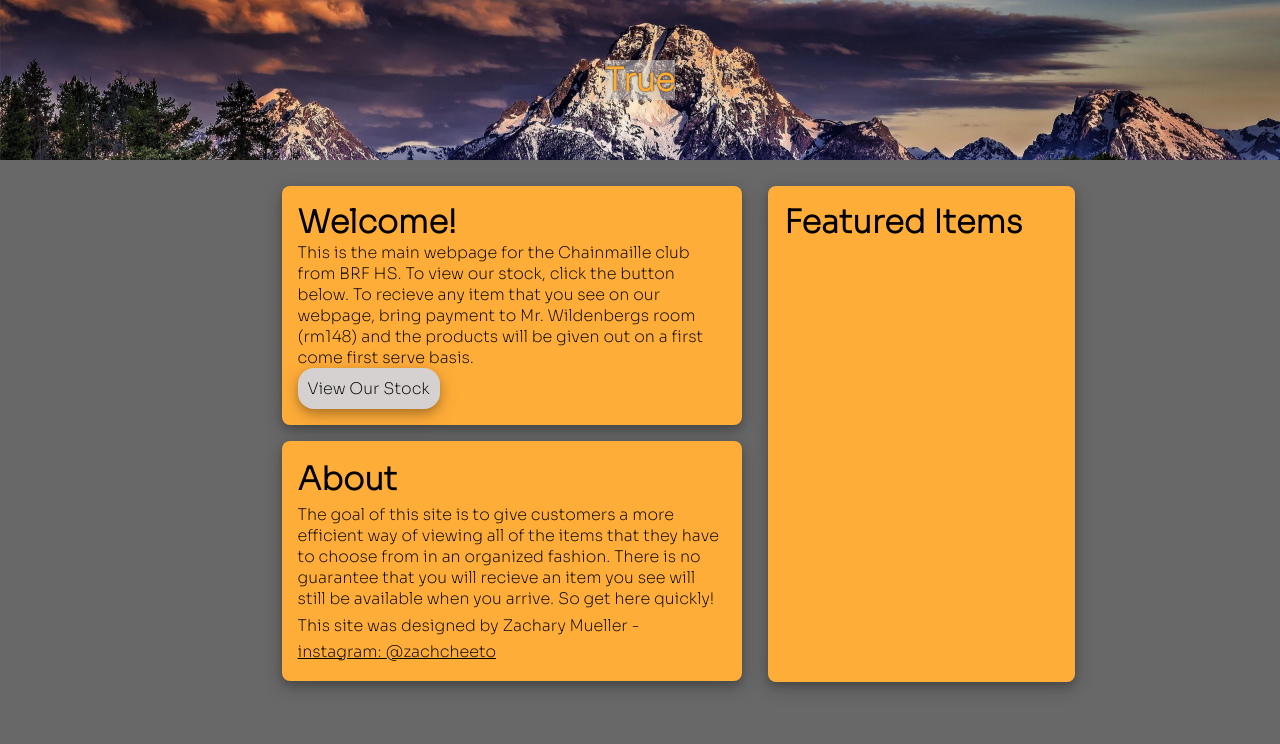
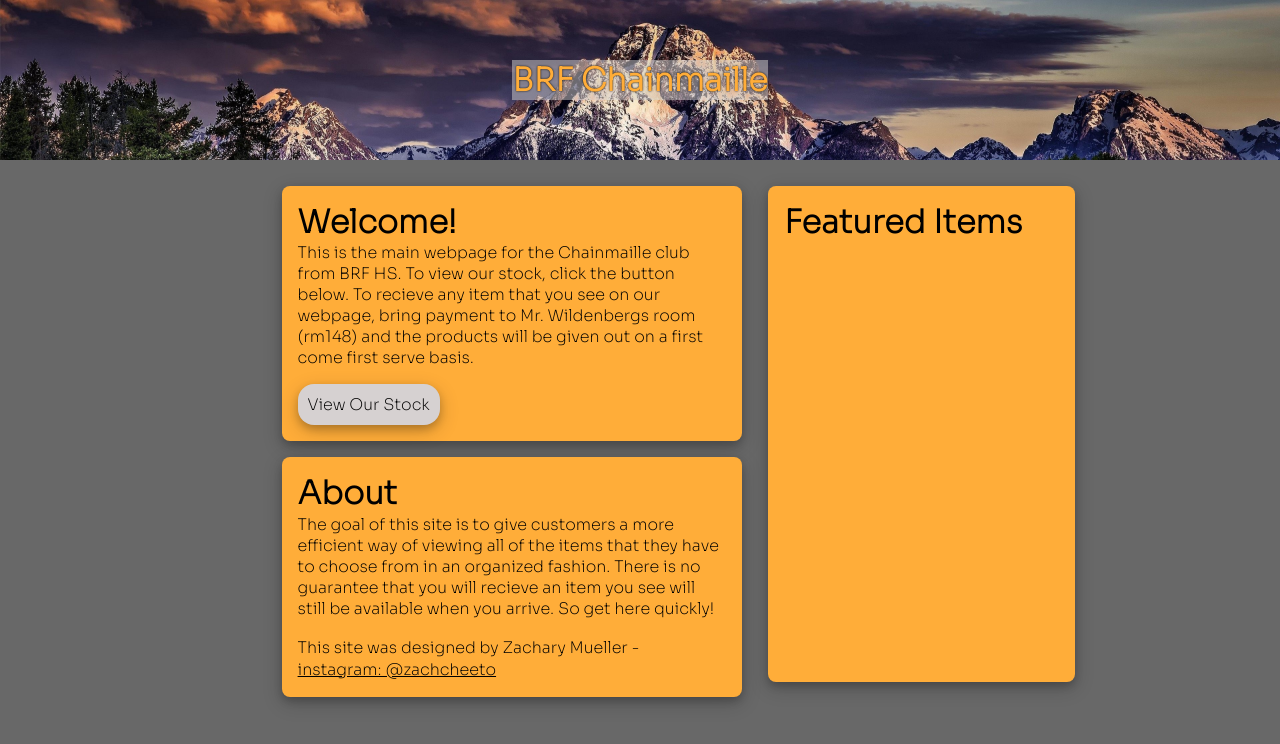
Before and after one commit to ZacharyMueller/BRFchainmaille, a Django app: page / in a window 1280 px wide. Shown: the part 56-800 px from the top of the page. Run offline with Django 3.2, Linux system fonts and the light colour scheme; data that the repository does not hold is empty; parts of the project's set-up code (start-up, migrations or seed data) failed here and were passed over.

Commit message:
Update home.html

```diff
--- a/templates/home.html
+++ b/templates/home.html
@@ -2,7 +2,7 @@
 
 {% block content %}
         <div id="banner">
-                <h1>{{test}}</h1>
+                <h1>BRF Chainmaille</h1>
         </div>
         <div class="all-info">
                 <div class="welcome-info">
@@ -12,14 +12,14 @@
                         will be given out on a first come first serve basis.
 
                         </p>
-                        <a href="{% url 'all_stock' %}">View Our Stock</a>
+                        <a href="{% url 'all_stock' %}" style="margin-top: 2vh;">View Our Stock</a>
                 </div>
                 <div class="about-info">
                         <h1>About</h1>
                         <p>The goal of this site is to give customers a more efficient way of viewing all of the items that they have to choose from in an organized fashion.
                         There is no guarantee that you will recieve an item you see will still be available when you arrive. So get here quickly!
                         </p>
-                        <p>This site was designed by Zachary Mueller - </p>
+                        <p style="margin-top: 2vh;">This site was designed by Zachary Mueller - </p>
                         <a target="_blank" href="https://www.instagram.com/zachcheeto" style="color: inherit;"><p>instagram: @zachcheeto</p></a>
                 </div>
                 <div class="featured-items">
```
